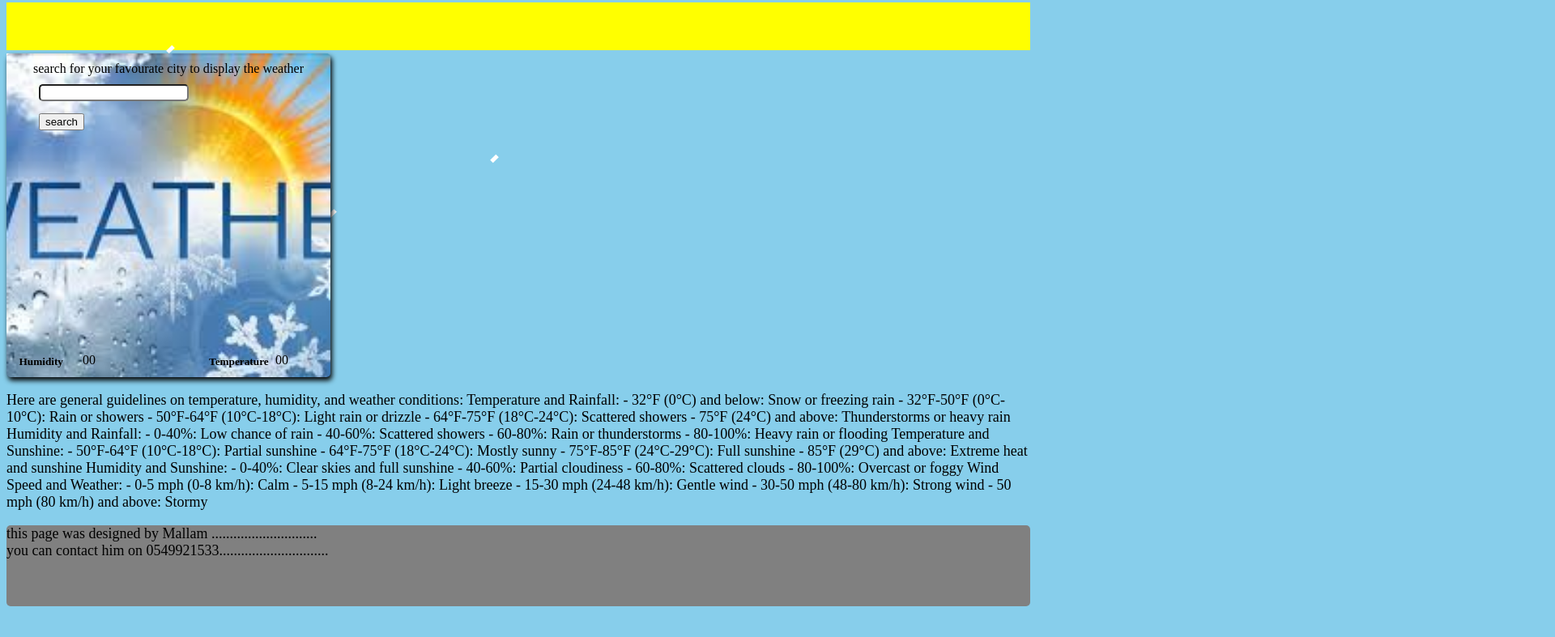
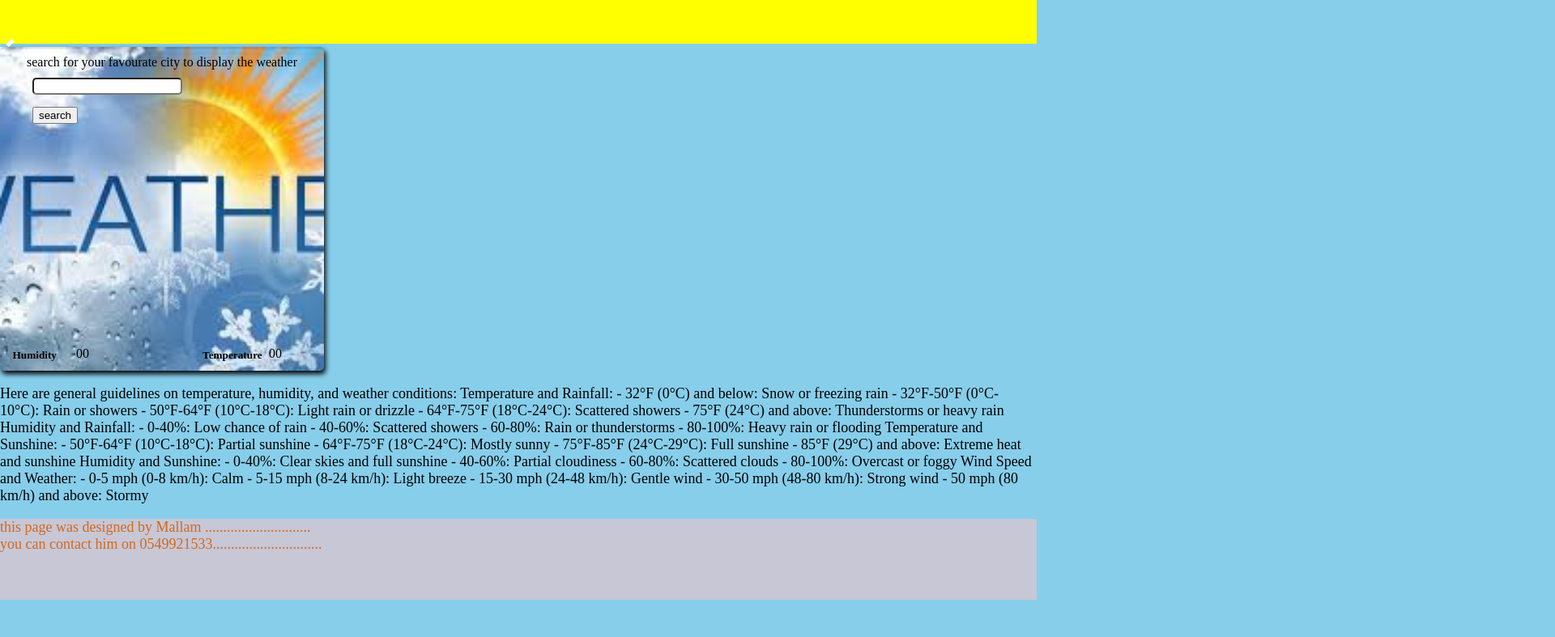
Before and after one commit to IDDRISUALHASSAN/weather, a plain HTML site: page index.html in a window 1280 px wide. Shown: the part 5-792 px from the top of the page at 81% size, 1920 px wide, since content can reach past the window. Drawn offline with Linux system fonts and the light colour scheme.

Commit message:
Add files via upload

```diff
--- a/index.html
+++ b/index.html
@@ -94,6 +94,7 @@
     <div class="drop"></div>
     <div class="drop"></div>
     <div class="drop"></div>
+
 </div>
 
 <body>
@@ -117,8 +118,6 @@
 </div>
     </div>
  </div>
- <link rel="stylesheet" href="stylel.css">
-<script src="script.js"></script>
 
 <p>
 
@@ -161,10 +160,13 @@ Wind Speed and Weather:
 - 30-50 mph (48-80 km/h): Strong wind
 - 50 mph (80 km/h) and above: Stormy
 </p>
-<p class="fotter">
-    this page was designed by Mallam ............................. <br>
+
+<p class="footer" name="footer">
+        this page was designed by Mallam ............................. <br>
     you can contact him on 0549921533..............................
+</p>
 
-</p>
+<link rel="stylesheet" href="stylel.css">
+<script src="script.js"></script>
 </body>
 </html>
--- a/stylel.css
+++ b/stylel.css
@@ -1,6 +1,9 @@
 body{
     background-color: skyblue;
     position: relative;
+    margin: 0;
+    padding: 0;
+    bottom: 0;
 
 
 }
@@ -88,8 +91,8 @@ body{
 
 .rain {
     position: absolute;
-    width: 2000px;
-    height: 100vh;
+    width: 100px;
+    height: 70%;
 }
 
 .drop {
@@ -124,10 +127,12 @@ body{
     animation-duration: 1.2s;
 }
 
-.fotter{
-    background-color: gray;
+.footer{
+    color: chocolate;
+    text-align: justify;
     height: 100px;
-    border-radius: 5px;
+    background-color: rgb(199, 199, 214);
+
 }
 
 p{
```
